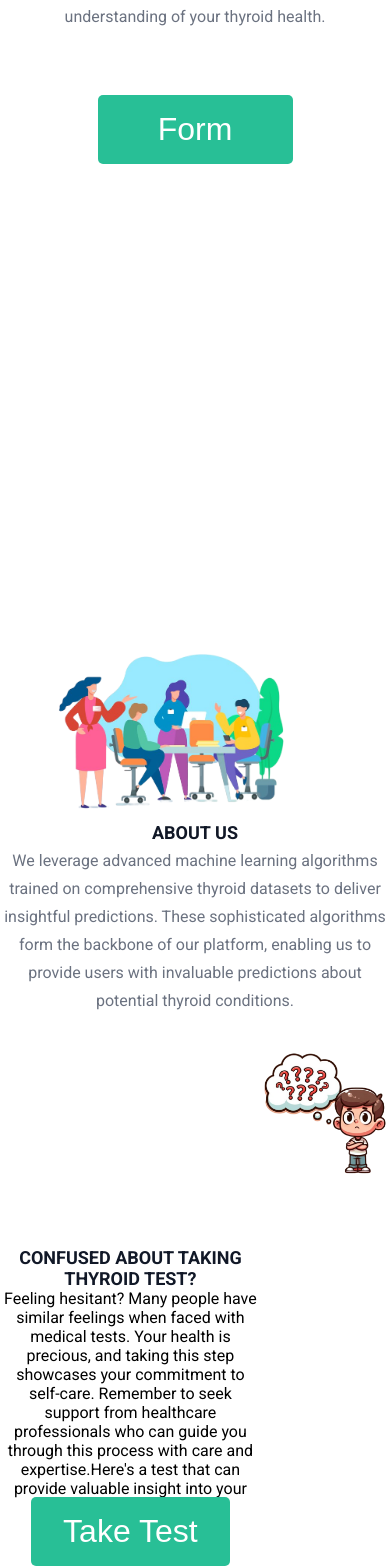
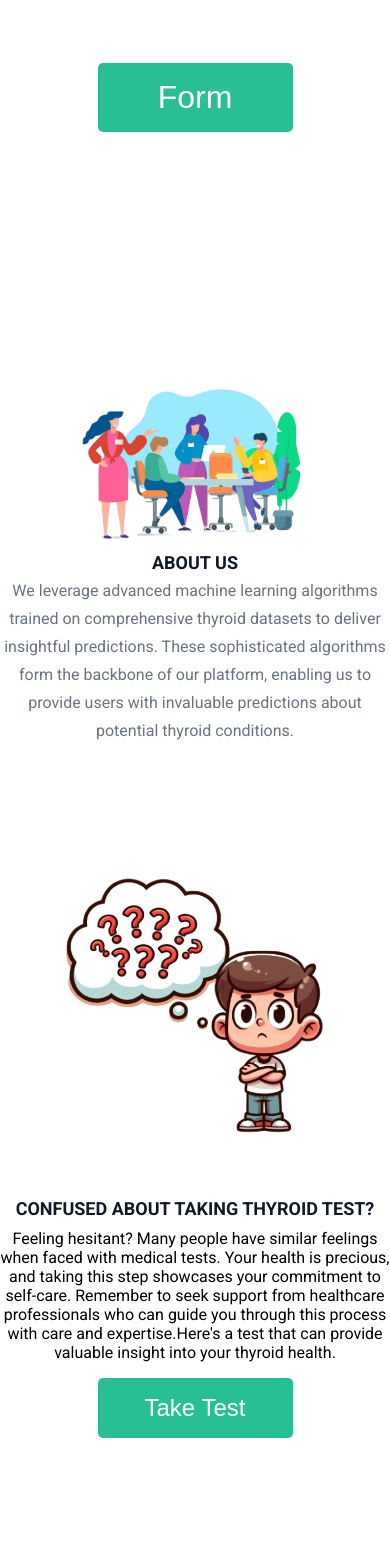
Before and after one commit to Durga-prasad-1/G63ps, a React (Create React App) app in the folder Frontend/: page / in a window 390 px wide. Shown: the part 939-2505 px from the top of the page. After the commit the page ends 2377 px from the top, so only its background shows below. Built offline with nearby package versions, Linux system fonts and the light colour scheme.

Commit message:
updated responsiveness

```diff
--- a/Frontend/src/components/contact/contact.css
+++ b/Frontend/src/components/contact/contact.css
@@ -104,15 +104,18 @@
     }
     .contact_con{
         margin: auto;
+        width: 80%;
     }
-
+    .contact_username,.contact_email,.contact_comment{
+        margin-bottom: 0px;
+    }
     .contact_con textarea{
-        width: 80%;
+        width: 90%;
     }
     .contactGrid img{
         width: 300px;
     }
     .contact_con form{
-        gap:1rem;
+        gap: 0.7rem;
     }
 }
--- a/Frontend/src/components/forms/form.css
+++ b/Frontend/src/components/forms/form.css
@@ -53,10 +53,11 @@
 /*BODY*/
 .main_form{
     min-height: 80vh;
-    background-color: #87D5C0;
+    background-color: #8bdbc6ac;
     color: #340F0F;
     border-radius: 20px;
     padding: 15px;
+    box-shadow: rgba(100, 100, 111, 0.5) 0px 7px 29px 0px;
 
 }
 
@@ -82,6 +83,19 @@
 .box  .input{
     padding: 10px;
     width: 80%;
+}
+
+#T3{
+    grid-column: 2;
+    grid-row: 6;
+}
+#Tsh{
+    grid-column: 1 ;
+    grid-row: 6;
+}
+#Tt4{
+    grid-row: 6;
+    grid-column: 3;
 }
 ::selection{
     background-color: crimson;
@@ -136,3 +150,18 @@
         border-color: var(--radio-color);
         box-shadow: 0 0 10px var(--radio-color);
     }
+@media screen and (max-width:481px) {
+    .form{
+        grid-template-columns: 1fr;
+    }
+    ._button{
+        width: 50%;
+    }
+    .box .input{
+        width: 90%;
+    }
+    #Tsh,#Tt4,#T3{
+        grid-column: initial;
+        grid-row: initial;
+    }
+}
--- a/Frontend/src/components/home/style_home.css
+++ b/Frontend/src/components/home/style_home.css
@@ -217,12 +217,11 @@ text-decoration: none;
 }
 .test {
     min-height: 30vh;
-    max-width: 1200px;
-    margin: auto;
+    /* max-width: 1200px; */
+    /* margin: auto; */
     font-family: "Roboto", sans-serif;
     display: grid;
-    grid-template-columns: auto auto;
-    grid-template-rows: auto auto;
+    grid-template-columns: 1fr 1fr;
     align-items: start;
     place-content: center;
     text-align: center;
@@ -245,8 +244,7 @@ text-decoration: none;
     font-size: large;
     font-weight: bold;
     display: block;
-    grid-column: 1;
-    grid-row: 1;
+    padding:  10px 2px;
 }
 
 .test .form_button {
@@ -259,9 +257,8 @@ text-decoration: none;
     color: #ffffff;
     cursor: pointer;
     background-color: #28bf96;
-    grid-column: 1;
-    grid-row: 2;
-    margin-top: -20px;
+    /* margin-top: -20px; */
+    width: 50%;
 }
 .form_button:hover {
     background-color: var(--primary-color-dark);
@@ -315,11 +312,19 @@ text-decoration: none;
     padding: 16px 16px 16px 0px;
     grid-template-columns: 1fr
 }
-
-.content {
+.header .content{
     padding-top: 25rem;
     text-align: center;
 }
+.aboutContainer .content {
+    padding-top: 10rem;
+    padding-bottom: 5rem;
+    text-align: center;
+    /* background-color: red; */
+}
+/* .content:nth-child(2){
+    text-align: center;
+} */
 
 .image {
     grid-area: 1/1/2/2;
@@ -354,8 +359,9 @@ text-decoration: none;
 }
 
 .about img{
-    width:350px;
+    width:340px;
     height: auto;
+    margin: 0 auto;
 }
 
 .center{
@@ -371,4 +377,19 @@ text-decoration: none;
     height: 350px;
     width: 350px;
 }
+.test{
+    grid-template-columns: 1fr;
 }
+.test img {
+    max-width: 70%;
+    grid-column: 1;
+    grid-row: 1;
+    margin: 0 auto;
+}
+.test p {
+    margin-top: 50px;
+}
+.test .form_button{
+    font-size: 1.5rem;
+}
+}
--- a/Frontend/src/components/navbar/navbar.css
+++ b/Frontend/src/components/navbar/navbar.css
@@ -22,7 +22,7 @@
         box-shadow: rgba(0, 0, 0, 0.08) 0px 4px 12px;
         }
     .nav__logo {
-    font-size: 1.5rem;
+    font-size: 2rem;
     font-weight: 600;
     color: var(--primary-color);
     }
@@ -138,10 +138,12 @@
     @media (width < 900px) {
         .nav{
             display: flex;
-            height: 7rem;
+            height: 5rem;
     /* grid-template-columns: 2rem 2fr 3fr 2rem 2rem; */
         }
-
+        .nav__logo{
+            font-size: 1.5rem;
+        }
         .nav__links {
             display: none;
             align-self: flex-start;
```
